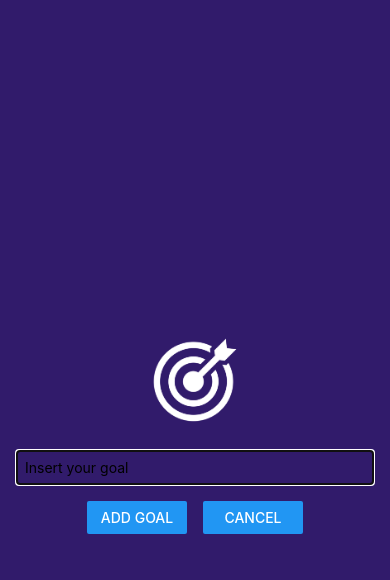
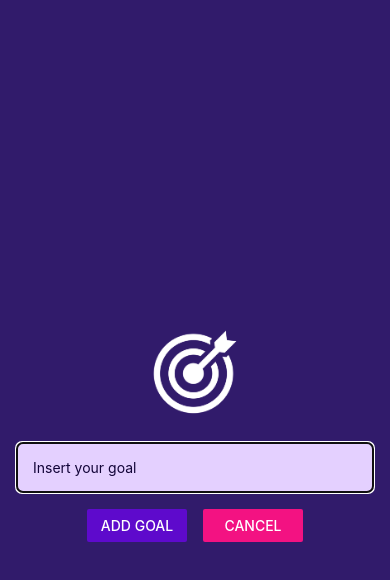
Before and after one commit to rafa-Nobre/Go_All, a React Native app: screen / in a window 390 px wide. Both pictures are taken after a click on the button "ADD NEW GOAL". Shown: the top 580 px of the page. Built offline with nearby package versions, Linux system fonts and the light colour scheme.

Commit message:
Final styling

```diff
--- a/App.js
+++ b/App.js
@@ -1,5 +1,6 @@
 import { useState } from 'react'
 import { View, Button, FlatList, StyleSheet } from 'react-native'
+import { StatusBar } from 'expo-status-bar'
 import GoalItem from './src/components/GoalItem/GoalItem'
 import GoalInput from './src/components/GoalInput/GoalInput'
 
@@ -29,11 +30,13 @@ export default function App() {
   }
 
   return (
+    <>
+      <StatusBar style="light" />
       <View style={styles.container}>
         <Button
           title="Add New Goal"
           onPress={startAddGoalHandler}
-        color="#5e0acc"
+          color="#a065ec"
         />
 
         <GoalInput
@@ -58,6 +61,7 @@ export default function App() {
           />
         </View>
       </View>
+    </>
   )
 }
 
--- a/app.json
+++ b/app.json
@@ -5,6 +5,7 @@
     "version": "1.0.0",
     "orientation": "portrait",
     "icon": "./assets/icon.png",
+    "backgroundColor": "#1e085a",
     "userInterfaceStyle": "light",
     "splash": {
       "image": "./assets/splash.png",
--- a/src/components/GoalInput/GoalInput.js
+++ b/src/components/GoalInput/GoalInput.js
@@ -27,10 +27,10 @@ const GoalInput = props => {
         />
         <View style={styles.buttonContainer}>
           <View style={styles.button}>
-            <Button title="Add Goal" onPress={addGoalHandler} />
+            <Button title="Add Goal" onPress={addGoalHandler} color="#5e0acc" />
           </View>
           <View style={styles.button}>
-            <Button title="Cancel" onPress={props.onCancel} />
+            <Button title="Cancel" onPress={props.onCancel} color="#f31282" />
           </View>
         </View>
       </View>
@@ -48,9 +48,12 @@ const styles = StyleSheet.create({
   },
   textInput: {
     borderWidth: 1,
-    borderColor: '#cccccc',
+    color: '#120438',
+    borderColor: '#e4d0ff',
+    backgroundColor: '#e4d0ff',
+    borderRadius: 6,
     width: '100%',
-    padding: 8
+    padding: 16
   },
   buttonContainer: {
     flexDirection: 'row',
```
Lines whose indentation alone changed are shown as unchanged.
